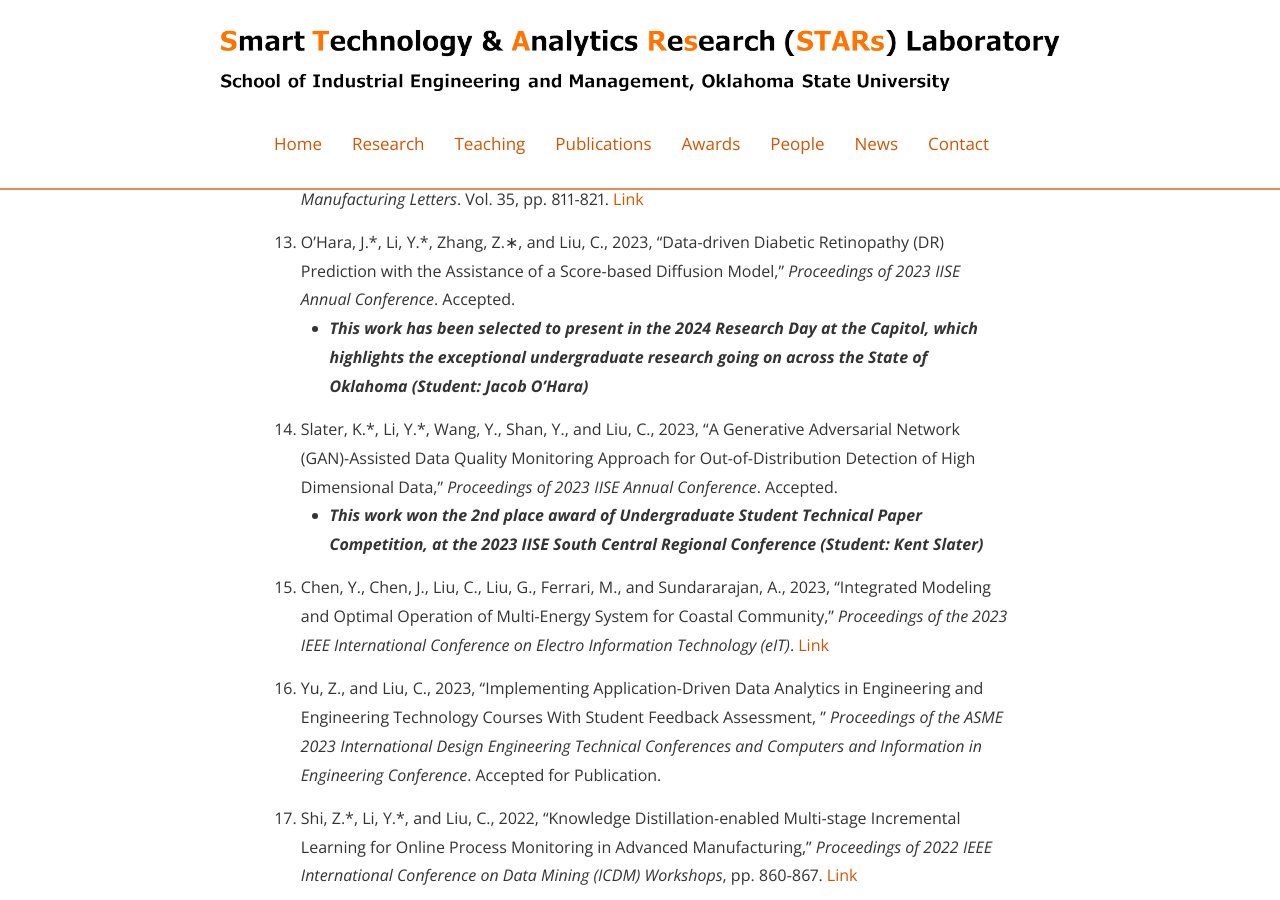
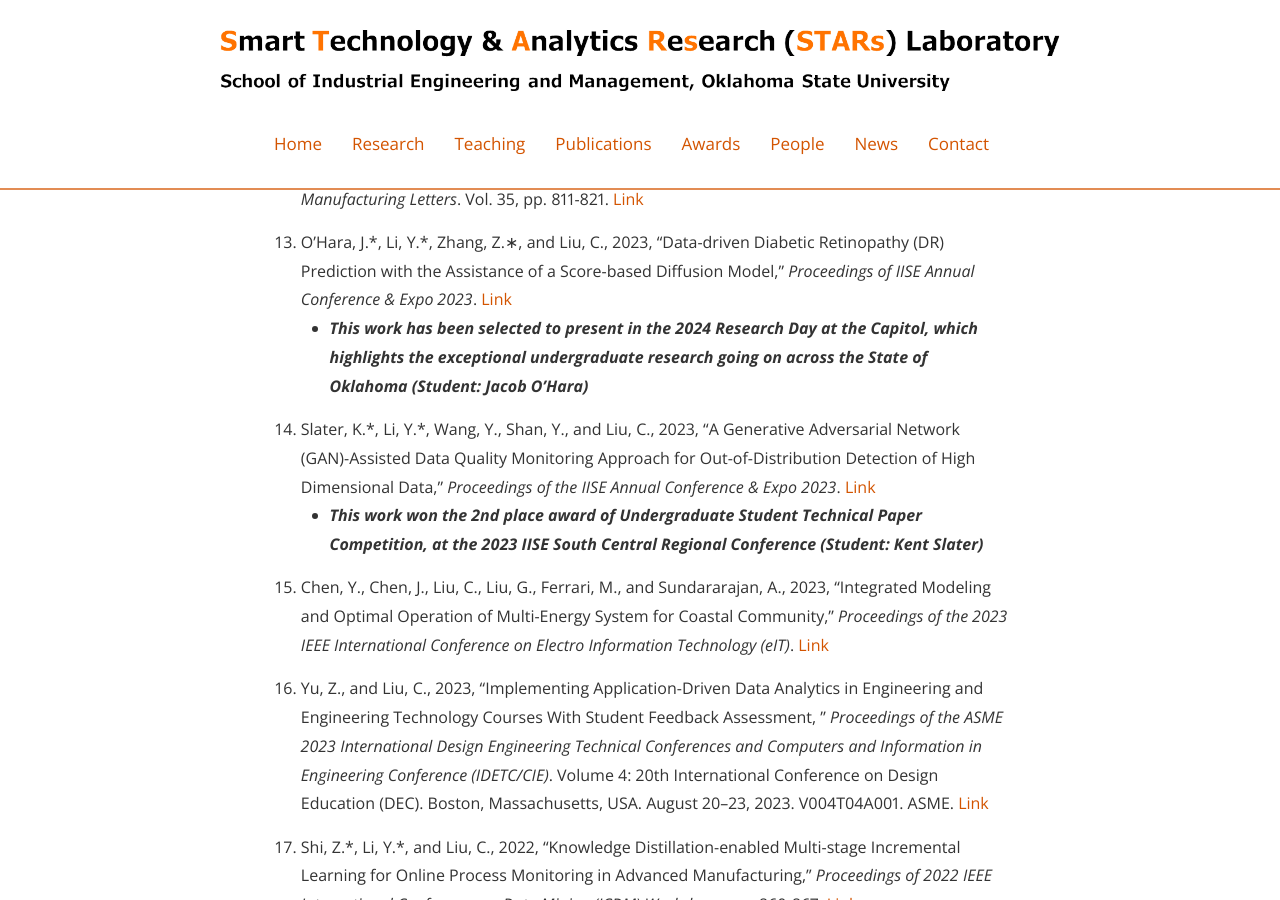
Before and after one commit to stars-laboratory/stars-laboratory.github.io, a Jekyll site: the page built from Dpublications.md, in a window 1280 px wide and 900 px high, scrolled down 6212 px. Built offline with Jekyll 4.4.1, drawn with Linux system fonts in a browser that asks for light colours; nearby versions of some CDN libraries.

Commit message:
Update Dpublications.md
Information Update

```diff
--- a/Dpublications.md
+++ b/Dpublications.md
@@ -141,15 +141,15 @@ ASME 2025 International Design Engineering Technical Conferences and Computers a
 
 1. Ray, B., Oskolkov, B.\*, Liu, C., Leblanc, Z., and Tian, W., 2023, “FFF-based Metal and Ceramic Additive Manufacturing: Production Scaleup from a Stream of Variation Analysis Perspective,” *Manufacturing Letters*. Vol. 35, pp. 811-821. [Link](https://doi.org/10.1016/j.mfglet.2023.08.126)
 
-1. O’Hara, J.\*, Li, Y.\*, Zhang, Z.∗, and Liu, C., 2023, “Data-driven Diabetic Retinopathy (DR) Prediction with the Assistance of a Score-based Diffusion Model,” *Proceedings of 2023 IISE Annual Conference*. Accepted.
+1. O’Hara, J.\*, Li, Y.\*, Zhang, Z.∗, and Liu, C., 2023, “Data-driven Diabetic Retinopathy (DR) Prediction with the Assistance of a Score-based Diffusion Model,” *Proceedings of IISE Annual Conference & Expo 2023*. [Link](https://www.researchgate.net/publication/375991569)
    * ***This work has been selected to present in the 2024 Research Day at the Capitol, which highlights the exceptional undergraduate research going on across the State of Oklahoma (Student: Jacob O’Hara)***
 
-1. Slater, K.\*, Li, Y.\*, Wang, Y., Shan, Y., and Liu, C., 2023, “A Generative Adversarial Network (GAN)-Assisted Data Quality Monitoring Approach for Out-of-Distribution Detection of High Dimensional Data,” *Proceedings of 2023 IISE Annual Conference*. Accepted.
+1. Slater, K.\*, Li, Y.\*, Wang, Y., Shan, Y., and Liu, C., 2023, “A Generative Adversarial Network (GAN)-Assisted Data Quality Monitoring Approach for Out-of-Distribution Detection of High Dimensional Data,” *Proceedings of the IISE Annual Conference & Expo 2023*. [Link](https://www.proquest.com/docview/2878472416/)
    * ***This work won the 2nd place award of Undergraduate Student Technical Paper Competition, at the 2023 IISE South Central Regional Conference (Student: Kent Slater)***
 
 1. Chen, Y., Chen, J., Liu, C., Liu, G., Ferrari, M., and Sundararajan, A., 2023, “Integrated Modeling and Optimal Operation of Multi-Energy System for Coastal Community,” *Proceedings of the 2023 IEEE International Conference on Electro Information Technology (eIT)*. [Link](https://doi.org/10.1109/eIT57321.2023.10187307)
 
-1. Yu, Z., and Liu, C., 2023, “Implementing Application-Driven Data Analytics in Engineering and Engineering Technology Courses With Student Feedback Assessment, ” *Proceedings of the ASME 2023 International Design Engineering Technical Conferences and Computers and Information in Engineering Conference*. Accepted for Publication.
+1. Yu, Z., and Liu, C., 2023, “Implementing Application-Driven Data Analytics in Engineering and Engineering Technology Courses With Student Feedback Assessment, ” *Proceedings of the ASME 2023 International Design Engineering Technical Conferences and Computers and Information in Engineering Conference (IDETC/CIE)*. Volume 4: 20th International Conference on Design Education (DEC). Boston, Massachusetts, USA. August 20–23, 2023. V004T04A001. ASME. [Link](https://doi.org/10.1115/DETC2023-114696)
 
 1. Shi, Z.\*, Li, Y.\*, and Liu, C., 2022, “Knowledge Distillation-enabled Multi-stage Incremental Learning for Online Process Monitoring in Advanced Manufacturing," *Proceedings of 2022 IEEE International Conference on Data Mining (ICDM) Workshops*, pp. 860-867. [Link](https://doi.org/10.1109/ICDMW58026.2022.00154)
 
```
